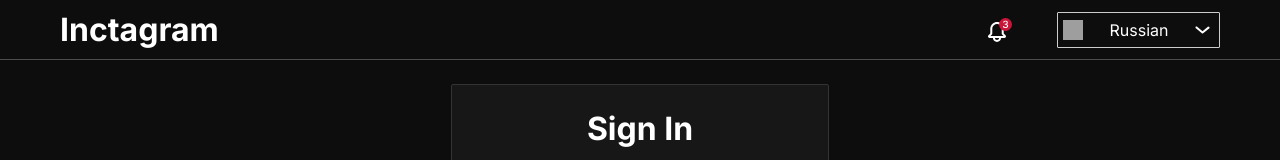
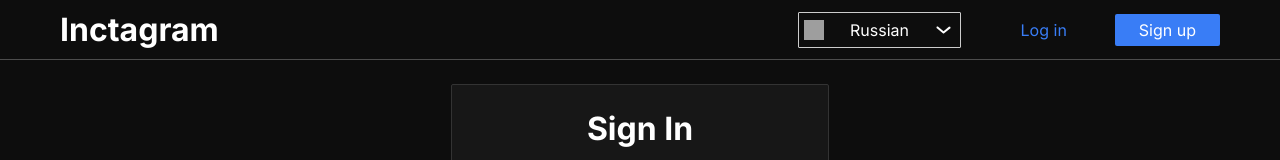
Before and after one commit to samurai-photochat/samurai-photochat-app, a Next.js app: page /auth/login in a window 1280 px wide. Shown: the top 160 px of the page. Built offline with nearby package versions, Linux system fonts and the light colour scheme; grey boxes are pictures that could not be loaded.

Commit message:
feat (auth) : - Добавлен MenuButton в Header со стилями - Добавлены два кастомных hooks (useAppDispatch и useAppSelector) -Исправлено: Header вставлен в StoreProvider

```diff
--- /dev/null
+++ b/app/hooks/useAppDispatch.ts
@@ -0,0 +1,4 @@
+import { AppDispatch } from "../store"
+import { useDispatch } from "react-redux"
+
+export const useAppDispatch = useDispatch.withTypes<AppDispatch>()
--- /dev/null
+++ b/app/hooks/useAppSelector.ts
@@ -0,0 +1,4 @@
+import { useSelector } from "react-redux"
+import { AppRootState } from "@/app/store"
+
+export const useAppSelector = useSelector.withTypes<AppRootState>()
--- a/app/layout.tsx
+++ b/app/layout.tsx
@@ -1,3 +1,5 @@
+// "use client"
+
 import type { Metadata } from "next"
 import { Geist, Geist_Mono } from "next/font/google"
 import "./globals.css"
@@ -27,8 +29,10 @@
   return (
     <html lang="en">
       <body className={`${geistSans.variable} ${geistMono.variable}`}>
-        <Header />
-        <StoreProvider>{children} </StoreProvider>
+        <StoreProvider>
+          <Header />
+          {children}
+        </StoreProvider>
       </body>
     </html>
   )
--- a/app/store.ts
+++ b/app/store.ts
@@ -2,15 +2,17 @@
 import { setupListeners } from "@reduxjs/toolkit/query"
 import { baseApi } from "@/app/api/baseApi"
 import { appReducer, appSlice } from "@/app/model/appSlice"
+import { userReducer, userSlice } from "@/entities/user/userSlice"
 
 export const store = configureStore({
   reducer: {
     [appSlice.name]: appReducer,
+    [userSlice.name]: userReducer,
     [baseApi.reducerPath]: baseApi.reducer,
   },
   middleware: (getDefaultMiddleware) => getDefaultMiddleware().concat(baseApi.middleware),
 })
-// export type RootState = ReturnType<typeof store.getState>
-// export type AppDispatch = typeof store.dispatch
 
 setupListeners(store.dispatch)
+export type AppRootState = ReturnType<typeof store.getState>
+export type AppDispatch = typeof store.dispatch
--- a/entities/user/userSlice.ts
+++ b/entities/user/userSlice.ts
@@ -1,7 +1,7 @@
 import { createSlice } from "@reduxjs/toolkit"
 
 export const userSlice = createSlice({
-  name: "app",
+  name: "user",
   initialState: {
     isLoggedIn: false,
   },
--- a/features/header/header.module.css
+++ b/features/header/header.module.css
@@ -17,3 +17,11 @@
   margin-right: auto;
   margin-bottom: 0;
 }
+
+.menuButton {
+  margin-left: 36px;
+}
+
+.button:last-child {
+  margin-left: 24px;
+}
--- a/features/header/header.tsx
+++ b/features/header/header.tsx
@@ -1,20 +1,47 @@
 import React from "react"
-import style from "./header.module.css"
+import s from "./header.module.css"
 import SelectCountry from "@/shared/ui/select/select"
-import Image from "next/image"
-import outlineBell from "@/shared/assets/svg/outlineBell.svg"
+// import Image from "next/image"
+// import outlineBell from "@/shared/assets/svg/outlineBell.svg"
+import Button from "@/shared/ui/button/button"
+// import { useAppSelector } from "@/app/hooks/useAppSelector"
+import { store } from "@/app/store"
+import { selectIsLoggedIn } from "@/entities/user/userSlice"
+// import { useAppDispatch } from "@/app/hooks/useAppDispatch"
+
+const Path = {
+  login: "/auth/login",
+  Signup: "/auth/signup",
+}
 
 export const Header = () => {
+  // const dispatch = useAppDispatch()
+  //использование useAppSelector можно только на клиентских компонентах
+  // const isLoggendIn = useAppSelector(selectIsLoggedIn)
+  // При необходмости вытащить параметр из Store используем selector напрямую(стока ниже!!!)
+  const isLoggendIn = selectIsLoggedIn(store.getState())
+  console.log(isLoggendIn)
+
   return (
-    <header className={style.header}>
-      <h1 className={style.logoText}>Inctagram</h1>
+    <header className={s.header}>
+      <h1 className={s.logoText}>Inctagram</h1>
 
-      <p className={style.bell}>
+      {/* <p className={s.bell}>
         <Image src={outlineBell.src} alt="bell" width={24} height={24} />
-      </p>
+      </p> */}
       <p>
         <SelectCountry />
       </p>
+      {!isLoggendIn && (
+        <div className={s.menuButton}>
+          <Button as={"a"} href={Path.login} variant="text" className={s.button}>
+            Log in
+          </Button>
+          <Button className={s.button} as={"a"} href={Path.Signup} variant="primary">
+            Sign up
+          </Button>
+        </div>
+      )}
     </header>
   )
 }
--- a/package.json
+++ b/package.json
@@ -24,6 +24,7 @@
     "react-dom": "^19.0.0",
     "react-hook-form": "^7.60.0",
     "react-redux": "^9.2.0",
+    "redux": "^5.0.1",
     "sass": "^1.89.2",
     "zod": "^4.0.5"
   },
@@ -37,6 +38,7 @@
     "@types/node": "^20",
     "@types/react": "^19",
     "@types/react-dom": "^19",
+    "@types/react-redux": "^7.1.34",
     "eslint": "^9",
     "eslint-config-next": "15.3.5",
     "eslint-config-prettier": "^10.1.5",
```
Also changed, not shown: 1 other file (tests, documents, lock files or other folders).
